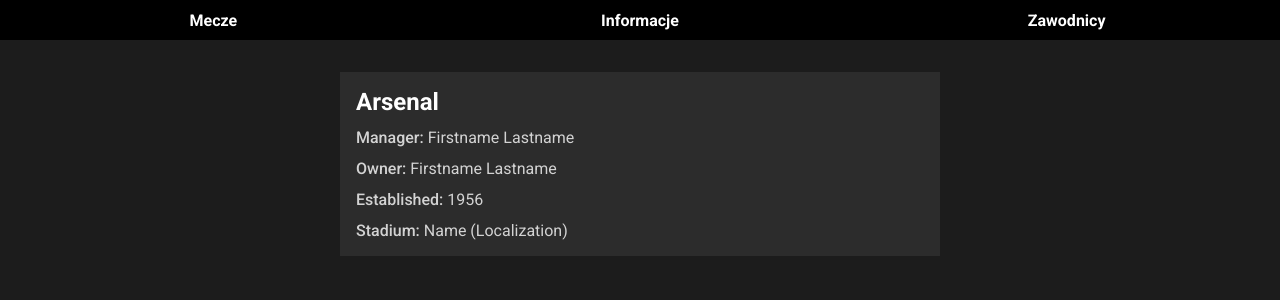
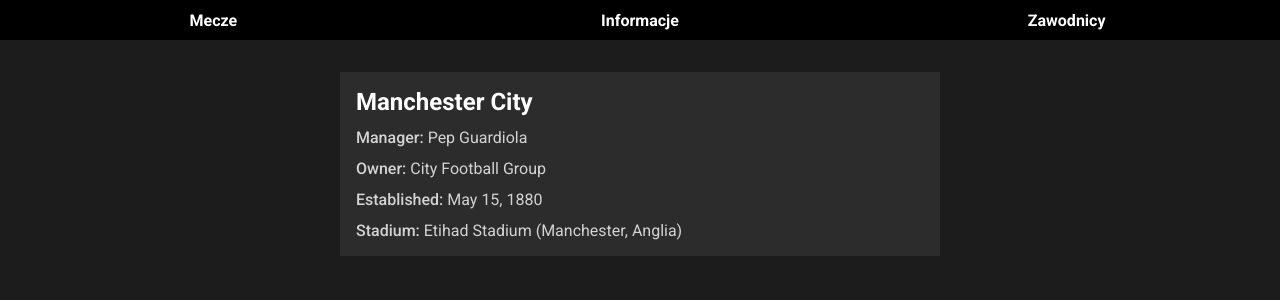
Before and after one commit to PreQQ/django-liga, a Django app: page /club/1 in a window 1280 px wide. Shown: the part 80-380 px from the top of the page. Run offline with Django 3.2, Linux system fonts and the light colour scheme; data comes from the database, SQL or seed files in the repository; both versions use the stored data as it was after the commit; some libraries are stand-ins or nearby versions.

Commit message:
Added data to club page (info,players)

```diff
--- a/main/templates/club.html
+++ b/main/templates/club.html
@@ -1,4 +1,4 @@
-{% extends "layout.html" %} {% block title %}Klub{% endblock %} {% block body_content %}
+{% extends "layout.html" %} {% block title %}Klub - {{team.name}}{% endblock %} {% block body_content %}
 <script src="http://ajax.googleapis.com/ajax/libs/jquery/1.9.1/jquery.min.js"></script>
 <script>
     var show = function (elem) {
@@ -83,19 +83,19 @@
     </div>
   </div>
     <div class="club-info toggle-content"  id="info">
-      <div class="club-info__name">Arsenal</div>
-      <div class="club-info__item"><span>Manager: </span>Firstname Lastname</div>
-      <div class="club-info__item"><span>Owner: </span>Firstname Lastname</div>
-      <div class="club-info__item"><span>Established: </span>1956</div>
-      <div class="club-info__item"><span>Stadium: </span>Name (Localization)</div>
+      <div class="club-info__name">{{team.name}}</div>
+      <div class="club-info__item"><span>Manager: </span>{{team.manager}}</div>
+      <div class="club-info__item"><span>Owner: </span>{{team.owner}}</div>
+      <div class="club-info__item"><span>Established: </span>{{team.established}}</div>
+      <div class="club-info__item"><span>Stadium: </span>{{team.stadium.name}} ({{team.stadium.localization}})</div>
     </div>
     <div class="club-players-outer toggle-content"  id="players" style="display: none">
     <div class="club-players">
         {% for player in players %}
-        <a href="{% url 'main:player' player %}">
+        <a href="{% url 'main:player' player.id %}">
             <div class="club-players__container">
-                <div class="club-players__container_name">Firstname Lastname</div>
-                <div class="club-players__container_position">GK</div>
+                <div class="club-players__container_name">{{player.first_name}} {{player.last_name}}</div>
+                <div class="club-players__container_position">{{player.position}}</div>
             </div>
         </a>
         {% endfor %}
--- a/main/views.py
+++ b/main/views.py
@@ -2,10 +2,6 @@ import genericpath
 from django.shortcuts import get_object_or_404, render
 
 from .models import Match, Team, Player
-
-# Create your views here.
-def views(request):
-    return render(request, "home.html")
 
 def matches(request):
     rows = [1,2,3,4,5]
@@ -30,10 +26,11 @@ def statistics(request):
     return render(request, "statistics.html", {"goals": goals, "assists": assists, "yellows": yellows, "reds": reds})
 
 def club(request, club_id):
-    players = [1,2,3,4]
+    team = get_object_or_404(Team, pk=club_id)
+    players = team.player_set.all()
     rows = [1,2,3,4,5]
     matches = [1,2,3,4,5]
-    return render(request, "club.html", {"players": players, "matches": matches, "rows": rows})
+    return render(request, "club.html", {"team": team, "players": players, "matches": matches, "rows": rows})
 
 def player(request, player_id):
     player = get_object_or_404(Player, pk=player_id)
```
Also changed, not shown: db.sqlite3.
